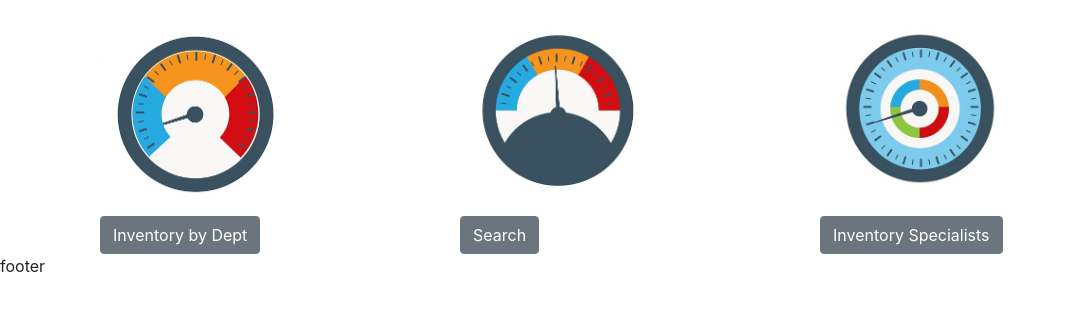
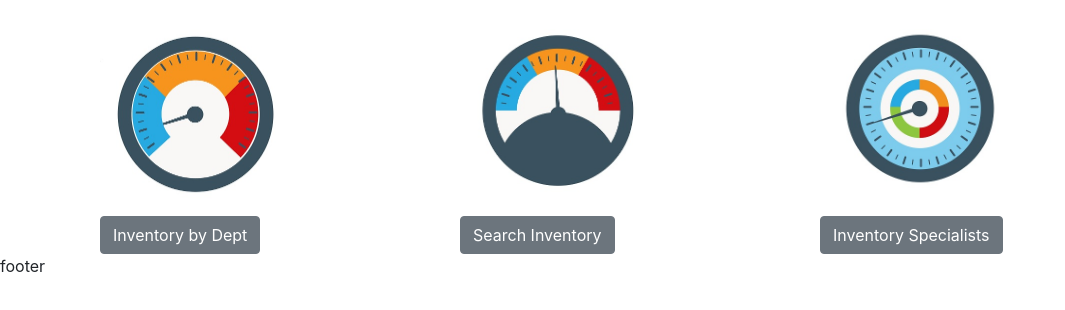
Before and after one commit to kayhern/groceryportal, a website: page public/view.html in a window 1280 px wide. Shown: the part 230-540 px from the top of the page, without its empty margins (0-1065 px from the left). Drawn offline with nearby package versions, Linux system fonts and the light colour scheme.

Commit message:
minor change to Search inventory button text

```diff
--- a/public/view.html
+++ b/public/view.html
@@ -63,7 +63,7 @@
         <div class="row container">
             <div class="col-sm-4"><button type="button" class="btn btn-secondary" id="buttondash">Inventory by
                     Dept</button></div>
-            <div class="col-sm-4"><button type="button" class="btn btn-secondary" id="buttondash">Search</button></div>
+            <div class="col-sm-4"><button type="button" class="btn btn-secondary" id="buttondash">Search Inventory</button></div>
             <div class="col-sm-4"><button type="button" class="btn btn-secondary" id="buttondash">Inventory
                     Specialists</button></div>
         </div>
```
